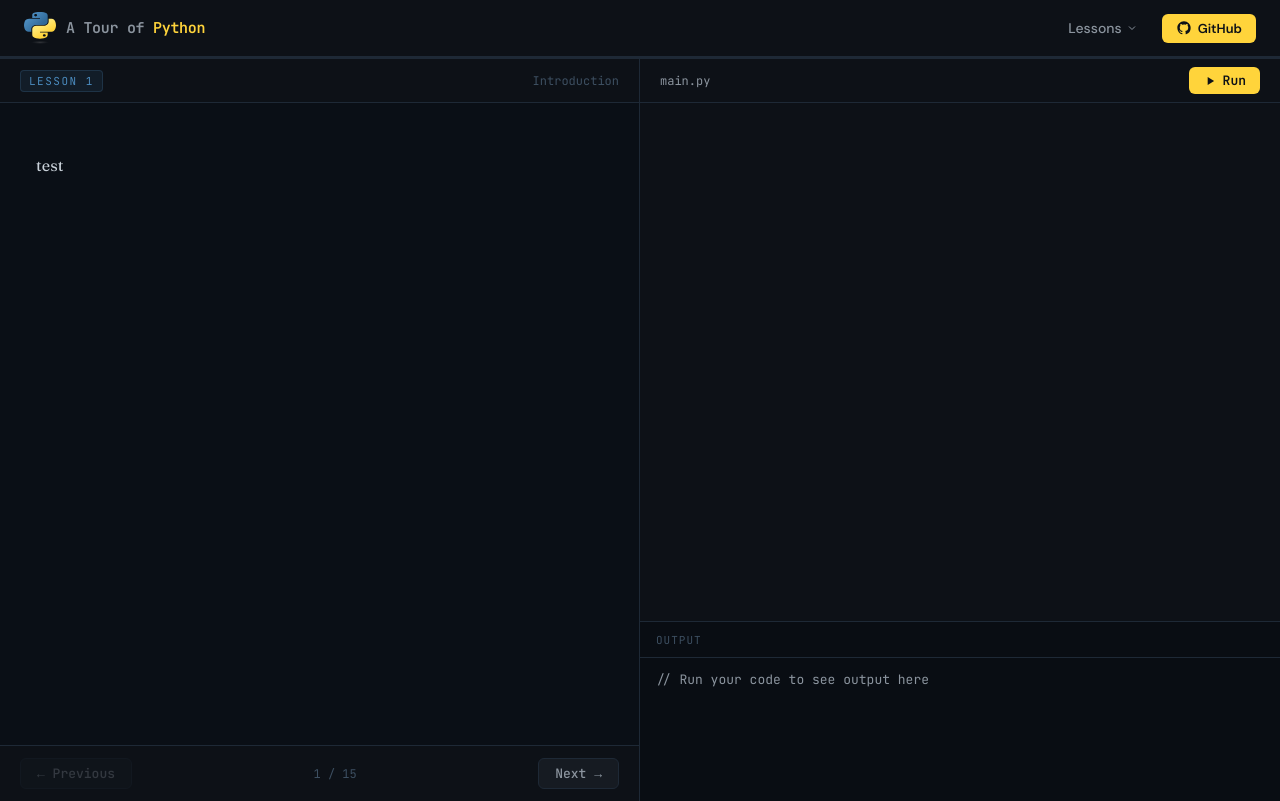
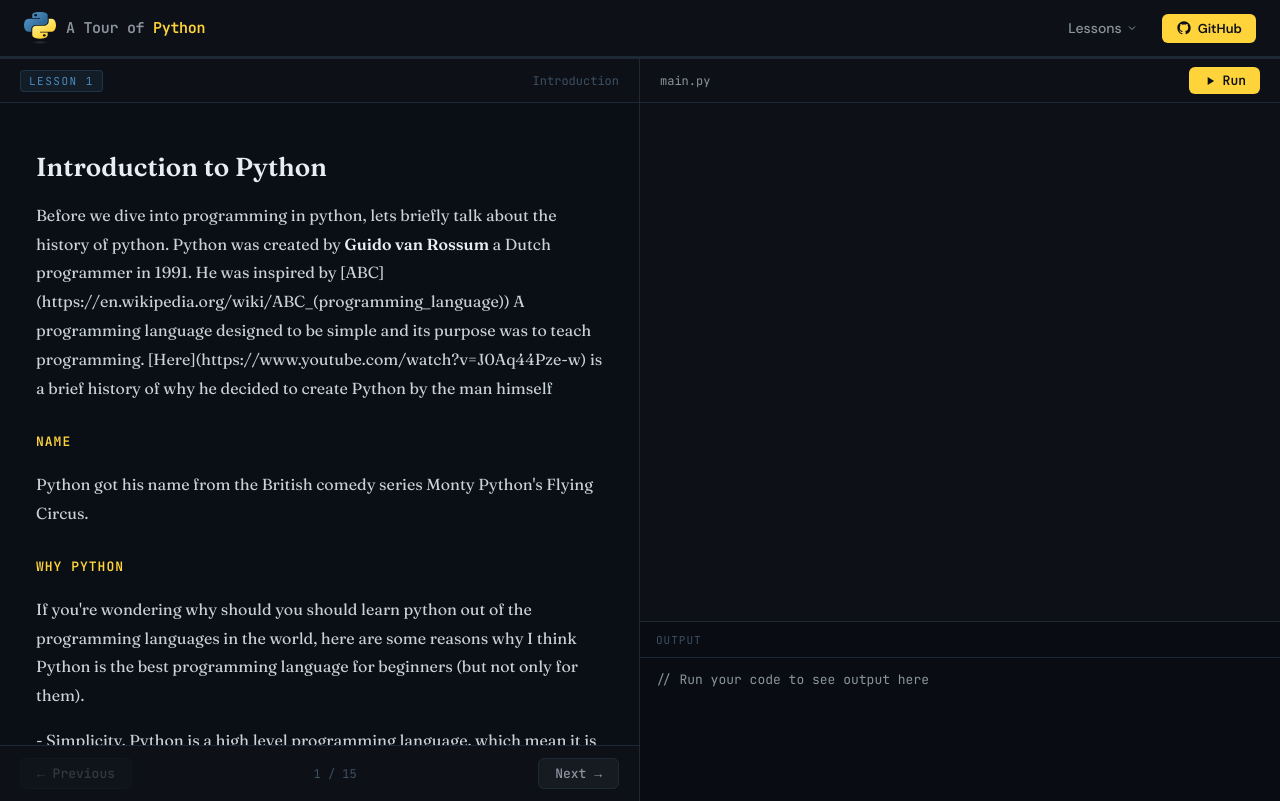
Before and after one commit to JakubKramp/tour-of-python, a SvelteKit app in the folder frontend/: page / in a window 1280 px wide. Built offline with nearby package versions, Linux system fonts and the light colour scheme.

Commit message:
JKR-99 Added introduction.

```diff
--- a/frontend/src/routes/+page.svelte
+++ b/frontend/src/routes/+page.svelte
@@ -6,8 +6,14 @@
     let isRunning = false;
     let editorInstance: any = null;
 
-    // Placeholder markdown content
-    const markdownContent = 'test';
+    let markdownContent = '';
+
+    onMount(async () => {
+        const res = await fetch('/01-introduction.md');
+        markdownContent = await res.text();
+
+        // Monaco setup stays here too...
+    });
 
     // Simple markdown renderer
     function renderMarkdown(md: string): string {
--- /dev/null
+++ b/frontend/static/01-introduction.md
@@ -0,0 +1,29 @@
+
+## Introduction to Python
+
+Before we dive into programming in python, lets briefly talk about the history of python.
+Python was created by **Guido van Rossum** a Dutch programmer in 1991. He was inspired by [ABC](https://en.wikipedia.org/wiki/ABC_(programming_language))
+A programming language designed to be simple and its purpose was to teach programming.
+[Here](https://www.youtube.com/watch?v=J0Aq44Pze-w) is a brief history of why he decided to create Python by the man himself
+
+### Name
+
+Python got his name from the British comedy series Monty Python's Flying Circus.
+
+### Why python
+
+If you're wondering why should you should learn python out of the programming languages in the world,
+here are some reasons why I think Python is the best programming language for beginners (but not only for them).
+
+- Simplicity. Python is a high level programming language, which mean it is quite close to natural language. It make it easy to pick up even for people for have never programmed before
+
+- Popularity. Python is one of the most if not the most popular programming languages right now. That means that if you encounter an issue, there is high chance someone have already found a solution for your problem.
+
+- Versatility. You can use python for pretty much anything. There are programming languages that are highly specialized. For example if you meet a Ruby Developer, there is 90% chance he writes web apps in [Ruby on Rails](https://rubyonrails.org/). With python you can do virtually anything, from scripting, or web apps, to data analysis and machine learning.
+
+### Tour of python
+
+This interactive guide to Python is heavily inspired by [A Tour of Go](https://go.dev/tour/welcome/1). It is aimed at beginners, to help them understand fundamentals of python programming.
+
+
+The tour is interactive. Click the Run button now to compile and run the program on a remote server. The result is displayed below the code.
```
